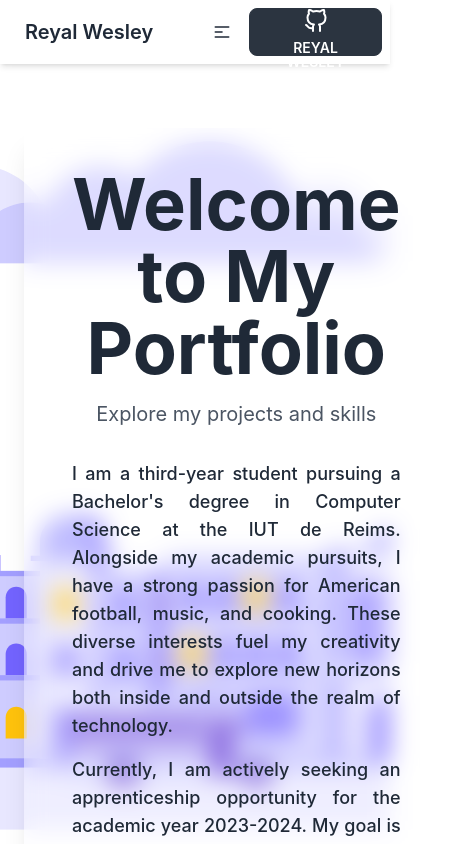
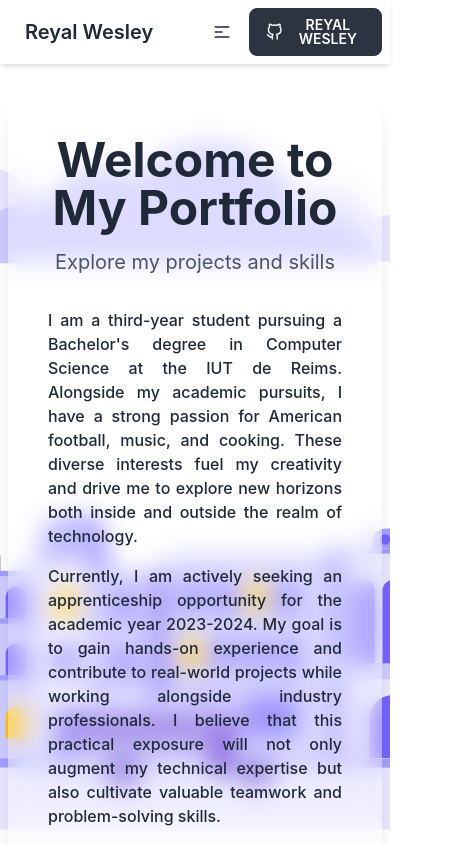
Before and after one commit to wesleyreyal/portfolio, a React (Vite) app: page / in a window 390 px wide. Shown: the top 844 px of the page, 449 px wide, since content can reach past the window. Built offline with nearby package versions, Linux system fonts and the light colour scheme.

Commit message:
feat(component): home page

```diff
--- a/src/component/common/button/index.tsx
+++ b/src/component/common/button/index.tsx
@@ -68,7 +68,7 @@ export const BaseButton: React.FC<ButtonType> = ({
 }) => (
   <button
     type={type}
-    className={`btn ${computeClassFromProps({ variant })} ${className} text-white`}
+    className={`btn ${computeClassFromProps({ variant })} ${className} text-white flex flex-nowrap`}
     {...props}
   >
     {icon && <Icon name={icon} className='text-inherit' size={24} />}
--- a/src/component/layout/container.tsx
+++ b/src/component/layout/container.tsx
@@ -2,7 +2,7 @@ import { Outlet } from 'react-router-dom';
 
 export const Container: React.FC<React.PropsWithChildren> = ({ children }) => {
   return (
-    <div className='container m-auto pt-32 flex flex-col gap-y-10'>
+    <div className='container m-auto pt-24 flex flex-col px-2 w-full overflow-x-hidden'>
       {children}
       <Outlet />
     </div>
--- a/src/index.css
+++ b/src/index.css
@@ -4,6 +4,9 @@ body {
     'Cantarell', 'Fira Sans', 'Droid Sans', 'Helvetica Neue', sans-serif;
   -webkit-font-smoothing: antialiased;
   -moz-osx-font-smoothing: grayscale;
+  overflow-x: hidden;
+  background-color: white;
+  z-index: -10;
 }
 
 code {
--- a/src/routes/home.tsx
+++ b/src/routes/home.tsx
@@ -6,13 +6,13 @@ export const Home: React.FC = () => {
   return (
     <>
       <div
-        className='absolute h-screen w-screen bg-center bg-cover top-0 -z-10 left-0'
+        className='fixed h-screen w-screen bg-center bg-cover top-0 left-0'
         style={{ backgroundImage: `url(${background})` }}
       />
-      <div className='flex flex-col items-center w-fit bg-white/30 backdrop-blur-md shadow-xl py-10 px-12 mx-6 md:m-auto'>
-        <h1 className='text-7xl font-bold text-center'>Welcome to My Portfolio</h1>
+      <div className='flex flex-col items-center w-fit bg-white/30 backdrop-blur-md shadow-xl p-10 md:py-10 md:px-12 md:m-auto'>
+        <h1 className='text-5xl md:text-7xl font-bold text-center'>Welcome to My Portfolio</h1>
         <p className='mt-4 text-xl text-gray-600'>Explore my projects and skills</p>
-        <div className='max-w-3xl font-medium text-justify text-lg text-gray-800'>
+        <div className='max-w-3xl font-medium text-justify text-md sm:text-lg text-gray-800'>
           <p className='mt-8'>
             I am a third-year student pursuing a Bachelor&apos;s degree in Computer Science at the
             IUT de Reims. Alongside my academic pursuits, I have a strong passion for American
@@ -27,7 +27,7 @@ export const Home: React.FC = () => {
             problem-solving skills.
           </p>
         </div>
-        <div className='m-auto flex gap-x-20 mt-6'>
+        <div className='m-auto flex mt-6 gap-x-6 sm:justify-around sm:w-full'>
           <LinkButton text={'Explore my projects'} link={'/projects'} variant='success' />
           <LinkButton text={'See my resume'} link={'/resume'} variant='success' />
         </div>
--- a/src/routes/projects.tsx
+++ b/src/routes/projects.tsx
@@ -40,10 +40,10 @@ const projects: CardPropsType[] = [
 
 export const Projects: React.FC = () => {
   return (
-    <>
+    <div className='flex flex-col gap-y-12'>
       {projects.map((props, index) => {
         return <Card {...props} key={index} />;
       })}
-    </>
+    </div>
   );
 };
--- a/tailwind.config.js
+++ b/tailwind.config.js
@@ -1,4 +1,7 @@
 module.exports = {
   content: ['./src/**/*.{js,ts,jsx,tsx}'],
+  daisyui: {
+    themes: ['light'],
+  },
   plugins: [require('daisyui')],
 };
```
